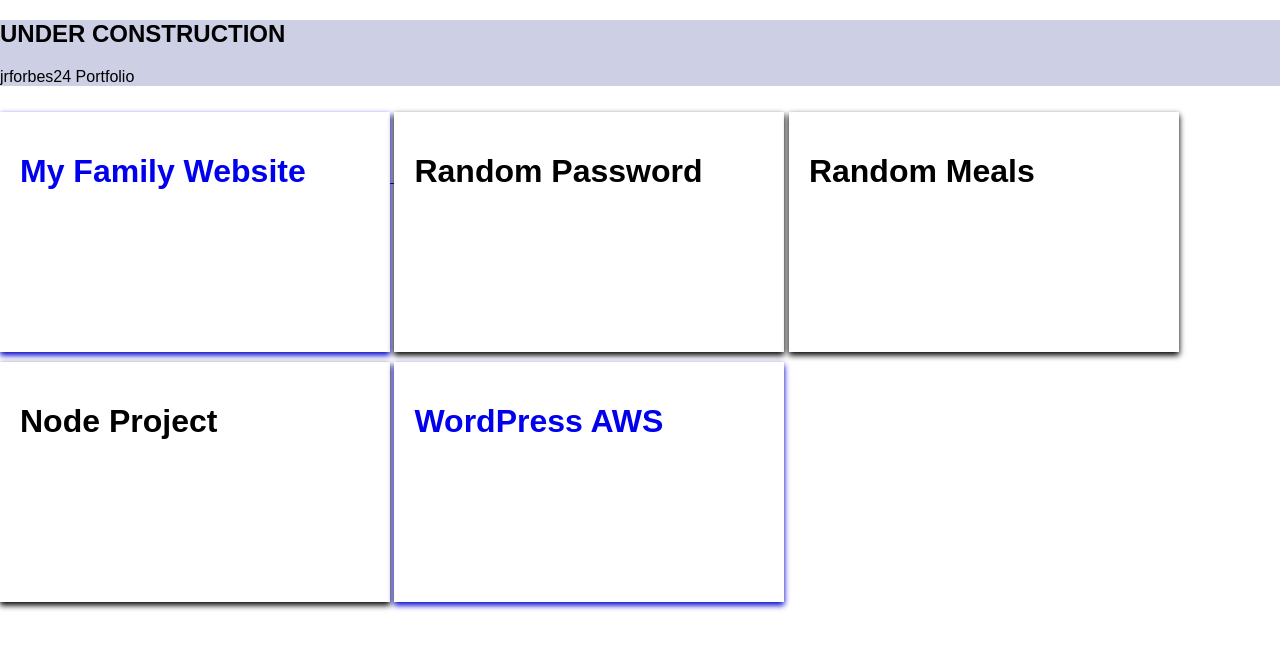
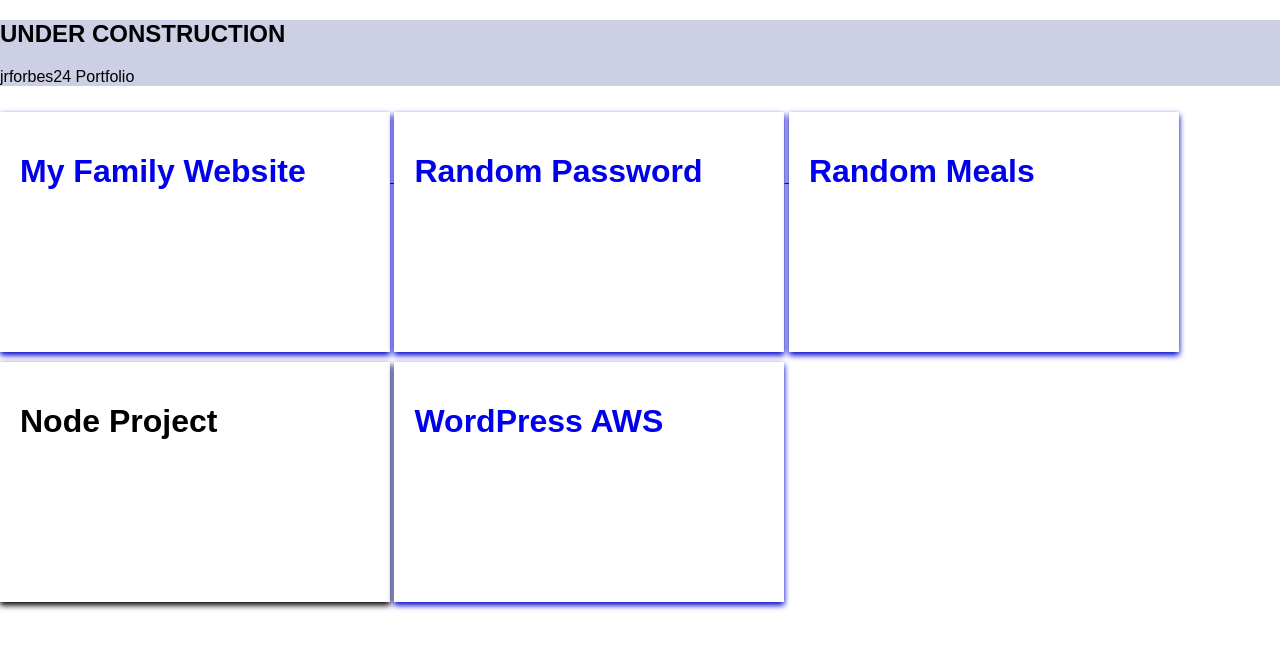
Before and after one commit to jrforbes24/jrforbes24, a plain HTML site: page index.html in a window 1280 px wide. Drawn offline with Linux system fonts and the light colour scheme.

Commit message:
wired up the links

```diff
--- a/index.html
+++ b/index.html
@@ -23,22 +23,28 @@
           </div>
         </a>
 
+        <a href="http://jrforbes24-passwordgen.s3-website-us-west-1.amazonaws.com/">
           <div class="floatingbutton">
             <h1>Random Password</h1>
           </div>
+        </a>
 
+        <a href="http://jr-randommeals.s3-website-us-west-1.amazonaws.com">
           <div class="floatingbutton">
             <h1>Random Meals</h1>
           </div >
+        </a>
 
         <div class="floatingbutton">
           <h1>Node Project</h1>
         </div>
+
         <a href="http://52.53.226.26">
             <div class="floatingbutton">
                 <h1>WordPress AWS</h1>
             </div>
         </a>
+
 	    </section>
 	<footer>
 
```
Lines whose indentation alone changed are shown as unchanged.
